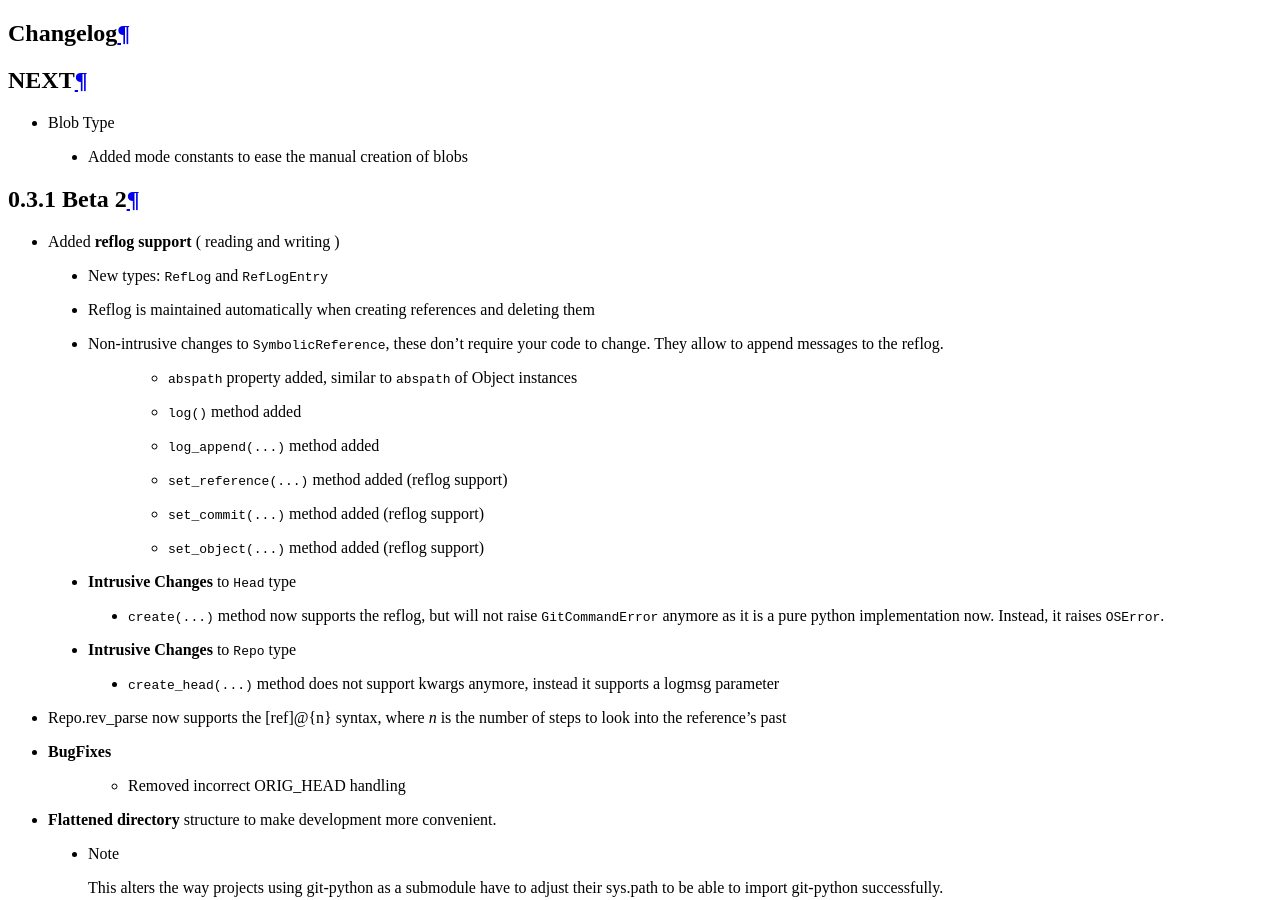
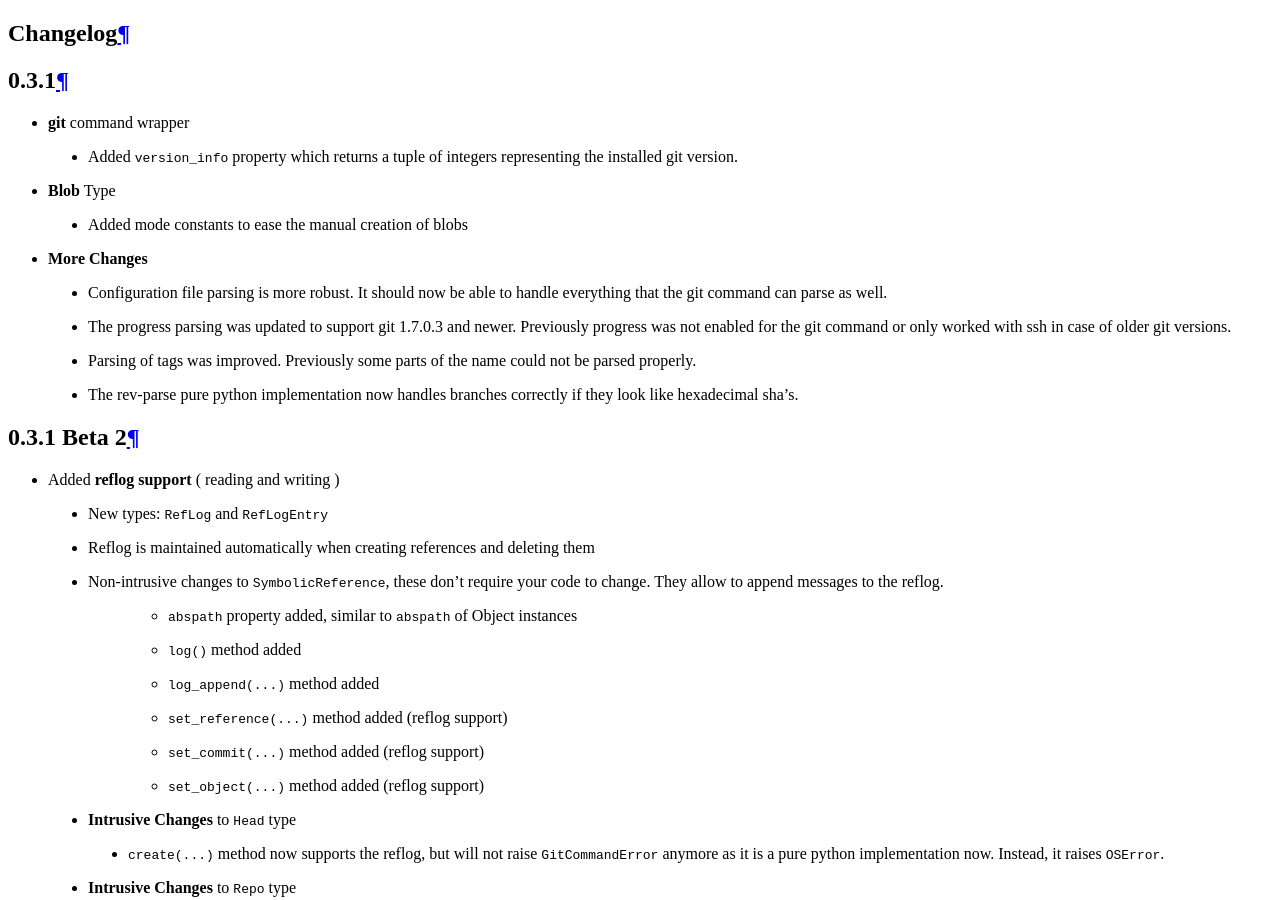
Before and after one commit to gitpython-developers/GitPython, a Sphinx documentation site: the page built from doc/source/changes.rst, in a window 1280 px wide and 900 px high. Built offline with Sphinx 7.4.7, drawn with Linux system fonts in a browser that asks for light colours; pages that are not in the unit, such as notebooks, are missing from menus.

Commit message:
Fixed up docs in preparation for the new 0.3.1 release

```diff
--- a/doc/source/changes.rst
+++ b/doc/source/changes.rst
@@ -2,10 +2,23 @@
 Changelog
 =========
 
-NEXT
-====
-* Blob Type
+0.3.1
+=====
+* **git** command wrapper
+
+ * Added ``version_info`` property which returns a tuple of integers representing the installed git version.
+
+* **Blob** Type
+
  * Added mode constants to ease the manual creation of blobs
+
+* **More Changes**
+
+ * Configuration file parsing is more robust. It should now be able to handle everything that the git command can parse as well.
+ * The progress parsing was updated to support git 1.7.0.3 and newer. Previously progress was not enabled for the git command or only worked with ssh in case of older git versions.
+ * Parsing of tags was improved. Previously some parts of the name could not be parsed properly.
+ * The rev-parse pure python implementation now handles branches correctly if they look like hexadecimal sha's.
+
 
 0.3.1 Beta 2
 ============
```
Also changed, not shown: doc/source/tutorial.rst (+15 -0 lines), 1 other file.
